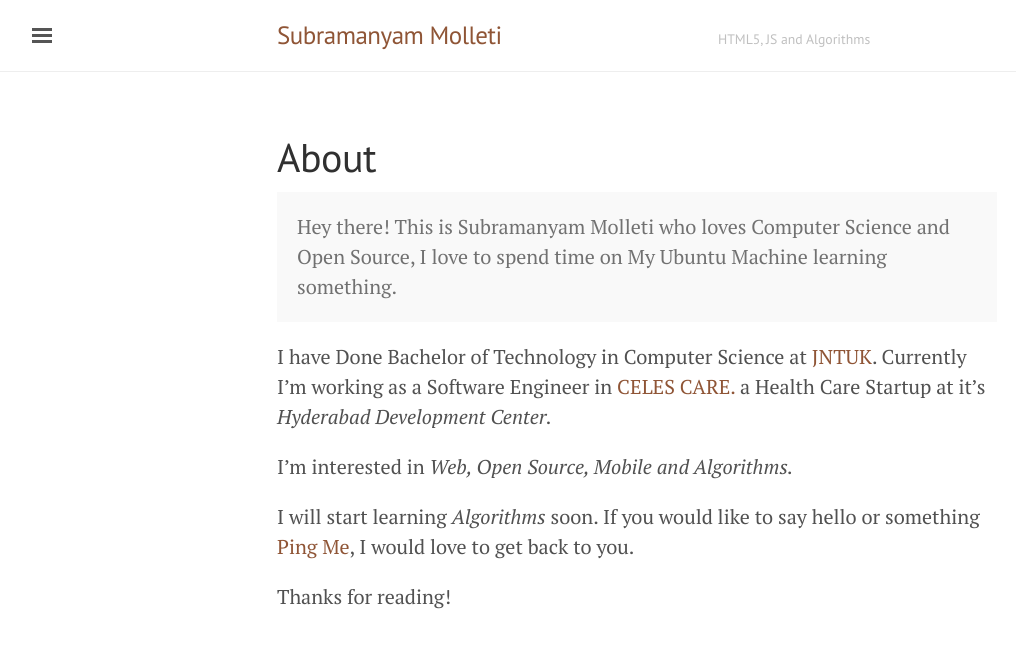
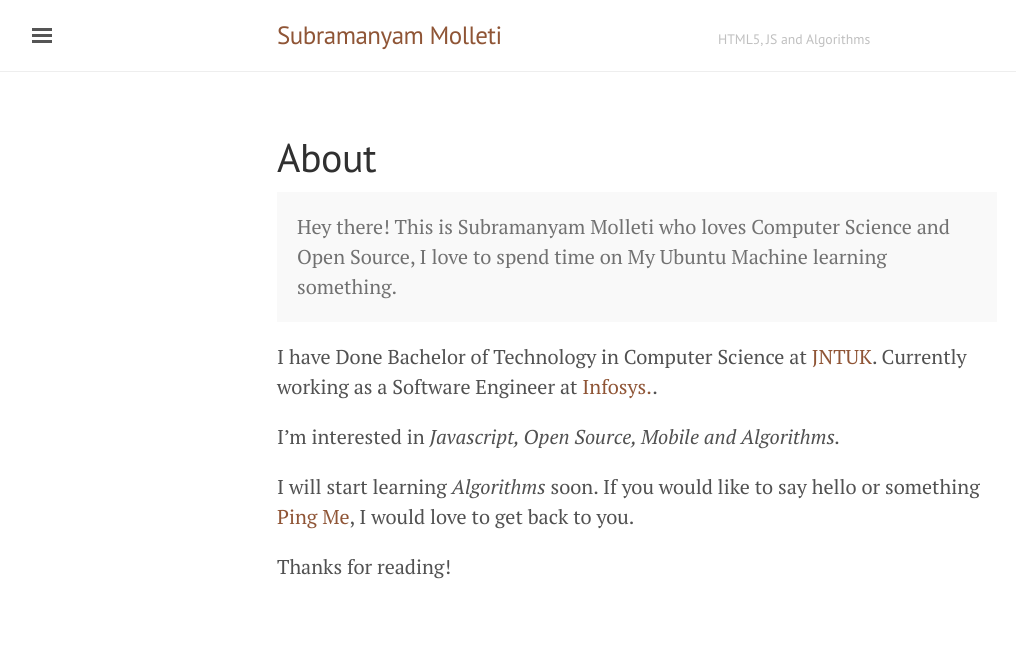
Before and after one commit to subramanyammolleti/subramanyammolleti.github.io, a Jekyll site: the page built from about.md, in a window 1280 px wide. Shown: the top 648 px of the page, without its empty margins (3-1019 px from the left). Built offline with Jekyll 4.4.1, drawn with Linux system fonts in a browser that asks for light colours.

Commit message:
updated work place

```diff
--- a/about.md
+++ b/about.md
@@ -2,18 +2,16 @@
 layout: page
 title: About
 ---
-
-<!--![It's me at Shilparamam, Hyderabad](/assets/subramanyammolleti.jpg)-->
 
 <p class="message">
   Hey there! This is Subramanyam Molleti who loves Computer Science and
   Open Source, I love to spend time on My Ubuntu Machine learning something.
 </p>
 
-I have Done Bachelor of Technology in Computer Science at [JNTUK](http://www.jntuk.edu.in/). Currently I'm working as a Software Engineer in [CELES CARE.](https://celes.care/) a Health Care Startup at it's *Hyderabad Development Center.*
+I have Done Bachelor of Technology in Computer Science at [JNTUK](http://www.jntuk.edu.in/). Currently working as a Software Engineer at [Infosys.](https://www.infosys.com/).
 
-I'm interested in *Web, Open Source, Mobile and Algorithms.*
+I'm interested in *Javascript, Open Source, Mobile and Algorithms.*
 
-I will start learning *Algorithms* soon. If you would like to say hello or something [Ping Me](https://twitter.com/_MSubramanyam), I would love to get back to you.
+I will start learning *Algorithms* soon. If you would like to say hello or something [Ping Me](http://smolleti.com/), I would love to get back to you.
 
 Thanks for reading!
```
